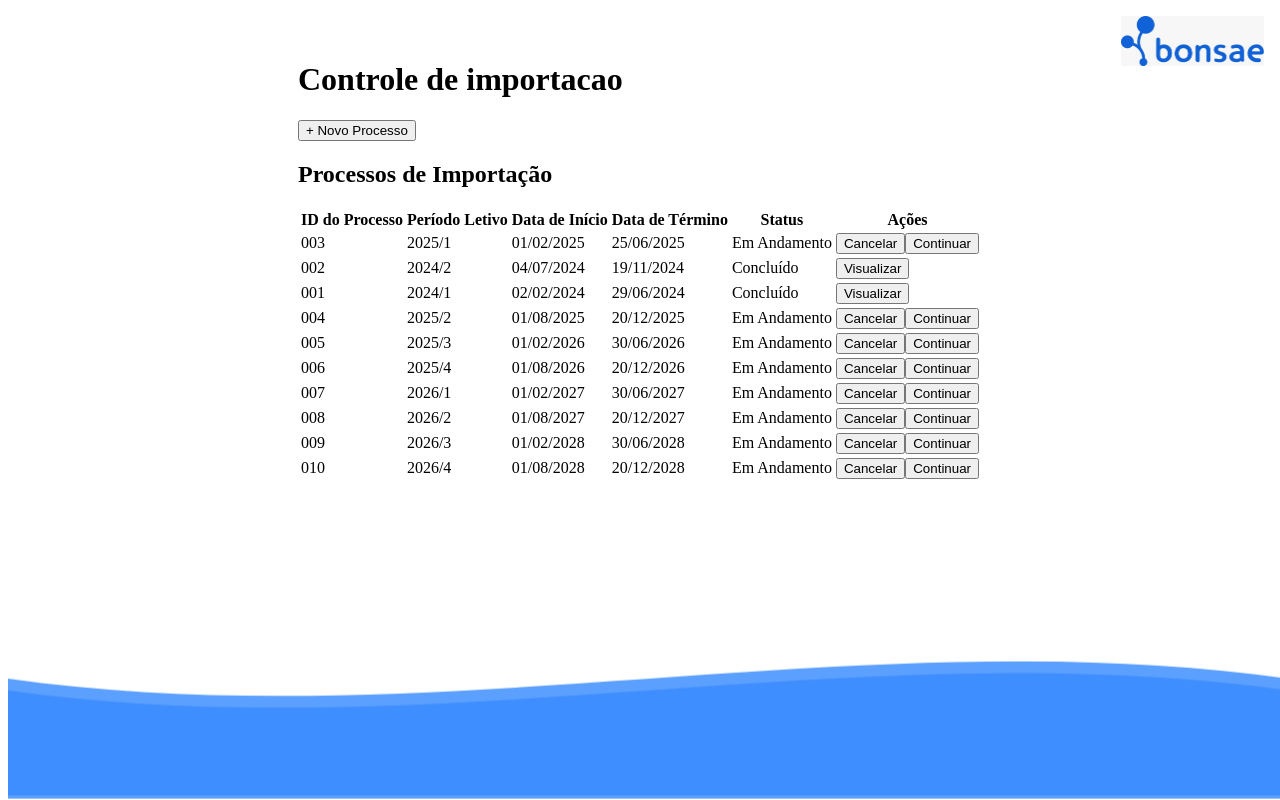
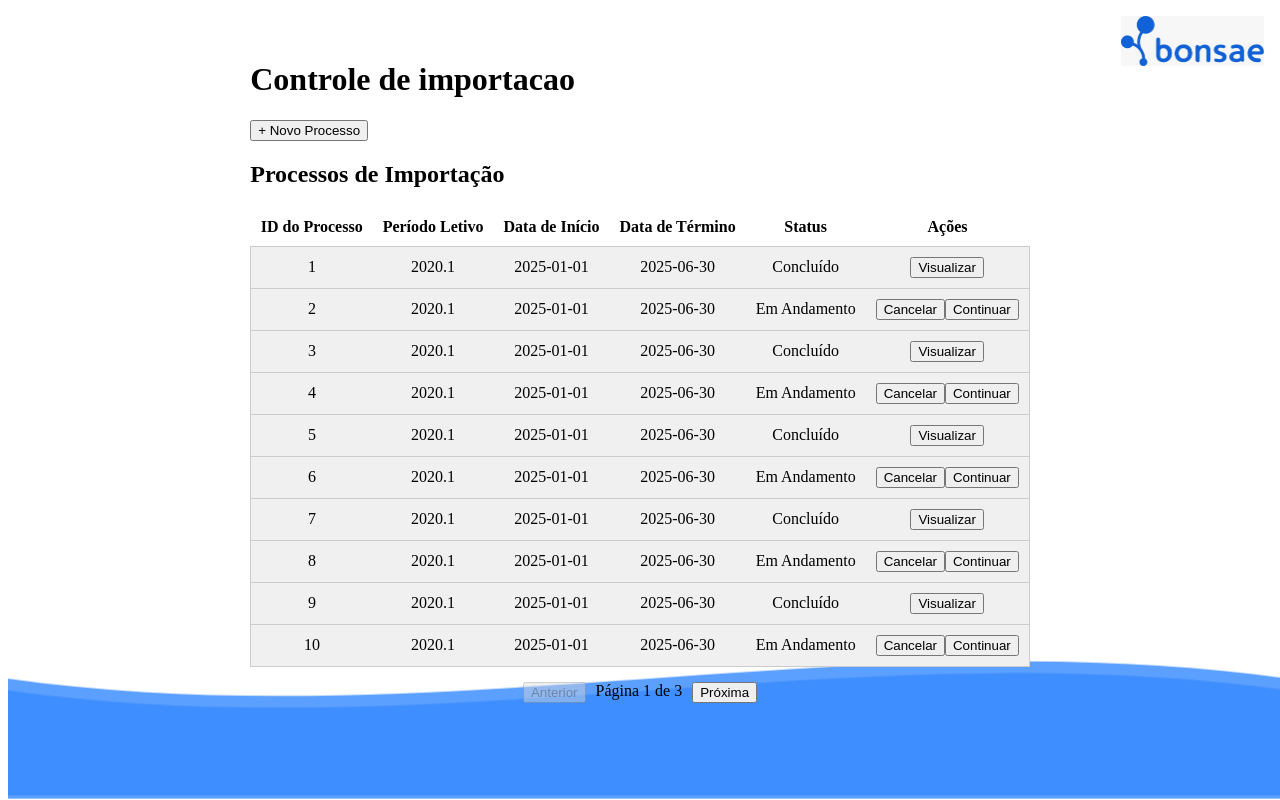
Before and after one commit to stheffanysantos/Project-Bonsae-Frontend, a Vue app: page /processos in a window 1280 px wide. Built offline with nearby package versions, Linux system fonts and the light colour scheme.

Commit message:
paginacao da tabela de processos

```diff
--- a/src/views/ProcessosView.vue
+++ b/src/views/ProcessosView.vue
@@ -1,11 +1,11 @@
 <template>
-  <div class="bodyScreen">
-    <div class="containerUploader">
-      <h1>Controle de importacao</h1>
-      <button class="botaoNewProcessos" @click="goPeriodo">+ Novo Processo</button>
-      <div class="content">
-        <h2>Processos de Importação</h2>
-        <table class="tabelaProcessos">
+  <div class="containerUploader">
+    <h1>Controle de importacao</h1>
+    <button class="botaoNewProcessos" @click="goPeriodo">+ Novo Processo</button>
+    <div class="content">
+      <h2>Processos de Importação</h2>
+      <div>
+        <table>
           <thead>
             <tr>
               <th>ID do Processo</th>
@@ -17,14 +17,14 @@
             </tr>
           </thead>
           <tbody>
-            <tr v-for="processo in processos" :key="processo.id">
+            <tr v-for="processo in processosPaginados" :key="processo.id">
               <td>{{ processo.id }}</td>
               <td>{{ processo.periodo }}</td>
               <td>{{ processo.inicio }}</td>
               <td>{{ processo.fim }}</td>
               <td>
                 <span v-if="processo.status === 'Concluído'" class="statusProcesso success">Concluído</span>
-                <span v-else-if="processo.status === 'Em Andamento'" class="statusProcesso info">Em Andamento</span>
+                <span v-else class="statusProcesso info">Em Andamento</span>
               </td>
               <td>
                 <button v-if="processo.status === 'Em Andamento'" class="btnProcessos danger">Cancelar</button>
@@ -34,6 +34,13 @@
             </tr>
           </tbody>
         </table>
+
+        <!-- Paginação -->
+        <div class="paginacao">
+          <button @click="paginaAtual--" :disabled="paginaAtual === 1">Anterior</button>
+          <span>Página {{ paginaAtual }} de {{ totalPaginas }}</span>
+          <button @click="paginaAtual++" :disabled="paginaAtual === totalPaginas">Próxima</button>
+        </div>
       </div>
     </div>
   </div>
@@ -44,89 +51,63 @@ export default {
   name: "TabelaImportacoes",
   data() {
     return {
-      processos: [
-        {
-          id: "003",
-          periodo: "2025/1",
-          inicio: "01/02/2025",
-          fim: "25/06/2025",
-          status: "Em Andamento",
-        },
-        {
-          id: "002",
-          periodo: "2024/2",
-          inicio: "04/07/2024",
-          fim: "19/11/2024",
-          status: "Concluído",
-        },
-        {
-          id: "001",
-          periodo: "2024/1",
-          inicio: "02/02/2024",
-          fim: "29/06/2024",
-          status: "Concluído",
-        },
-        {
-          id: "004",
-          periodo: "2025/2",
-          inicio: "01/08/2025",
-          fim: "20/12/2025",
-          status: "Em Andamento",
-        },
-        {
-          id: "005",
-          periodo: "2025/3",
-          inicio: "01/02/2026",
-          fim: "30/06/2026",
-          status: "Em Andamento",
-        },
-        {
-          id: "006",
-          periodo: "2025/4",
-          inicio: "01/08/2026",
-          fim: "20/12/2026",
-          status: "Em Andamento",
-        },
-        {
-          id: "007",
-          periodo: "2026/1",
-          inicio: "01/02/2027",
-          fim: "30/06/2027",
-          status: "Em Andamento",
-        },
-        {
-          id: "008",
-          periodo: "2026/2",
-          inicio: "01/08/2027",
-          fim: "20/12/2027",
-          status: "Em Andamento",
-        },
-        {
-          id: "009",
-          periodo: "2026/3",
-          inicio: "01/02/2028",
-          fim: "30/06/2028",
-          status: "Em Andamento",
-        },
-        {
-          id: "010",
-          periodo: "2026/4",
-          inicio: "01/08/2028",
-          fim: "20/12/2028",
-          status: "Em Andamento",
-        },
-      ],
+      paginaAtual: 1,
+      itensPorPagina: 10,
+      processos: Array.from({ length: 30 }, (_, i) => ({
+        id: i + 1,
+        periodo: `202${Math.floor(i / 10)}.1`,
+        inicio: '2025-01-01',
+        fim: '2025-06-30',
+        status: i % 2 === 0 ? 'Concluído' : 'Em Andamento',
+      })),
     };
   },
-  components: {
-
+  computed: {
+    totalPaginas() {
+      return Math.ceil(this.processos.length / this.itensPorPagina);
+    },
+    processosPaginados() {
+      const inicio = (this.paginaAtual - 1) * this.itensPorPagina;
+      const fim = inicio + this.itensPorPagina;
+      return this.processos.slice(inicio, fim);
+    },
   },
   methods: {
     goPeriodo() {
       this.$router.push('/periodo');
     }
   }
-}
+};
 </script>
 
-<style scoped></style>
+<style scoped>
+table {
+  border-collapse: collapse;
+  width: 100%;
+}
+
+thead th {
+  padding: 10px;
+  color: black;
+}
+
+tbody td {
+  padding: 10px;
+  text-align: center;
+}
+
+tbody {
+  background-color: var(--grey, #f0f0f0);
+}
+
+tbody tr {
+  border: 1px solid var(--cor-secundaria, #ccc);
+}
+
+.paginacao {
+  margin-top: 15px;
+  display: flex;
+  justify-content: center;
+  gap: 10px;
+}
+</style>
```
